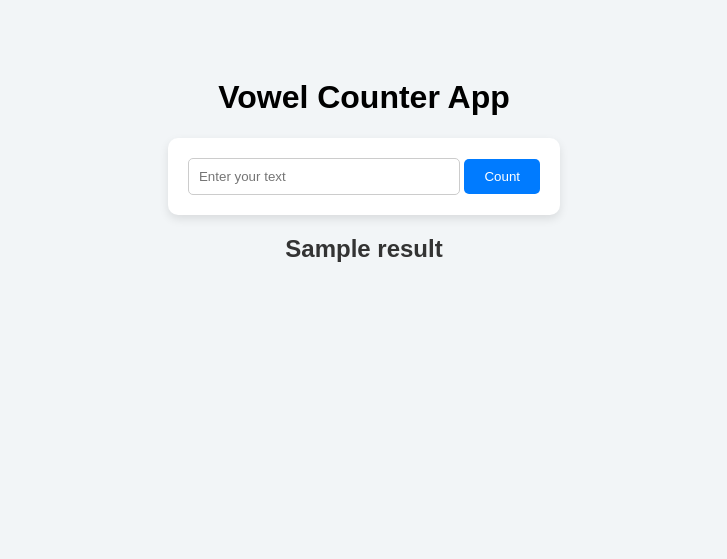
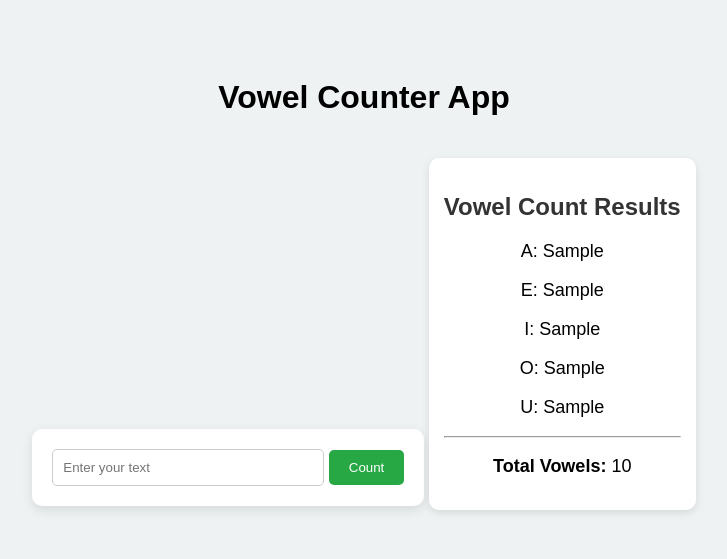
Before and after one commit to coderock1000/Find-the-Vowels, a Flask app: template templates/index.html in a window 1280 px wide. Shown: the top 559 px of the page, without its empty margins (276-1003 px from the left). Run offline with Flask 3, Linux system fonts and the light colour scheme; the template is opened without the code that fills it: most values are stand-ins (such as "Sample title", 1, 10 or a date in 2020).

Commit message:
Improved version

```diff
--- a/main.py
+++ b/main.py
@@ -7,9 +7,17 @@ def count_vowels():
     result = None
     if request.method == 'POST':
         text = request.form['text']
-        vowels = 'aeiouAEIOU'
-        count = sum(1 for char in text if char in vowels)
-        result = f'Number of vowels: {count}'
+        vowels = 'aeiou'
+        counts = {v: text.lower().count(v) for v in vowels}
+        total = sum(counts.values())
+        result = {
+            'a': counts['a'],
+            'e': counts['e'],
+            'i': counts['i'],
+            'o': counts['o'],
+            'u': counts['u'],
+            'total': total
+        }
     return render_template('index.html', result=result)
 
 if __name__ == '__main__':
--- a/templates/index.html
+++ b/templates/index.html
@@ -8,7 +8,7 @@
     <style>
         body {
             font-family: Arial, sans-serif;
-            background-color: #f2f5f7;
+            background-color: #eef2f3;
             text-align: center;
             padding: 50px;
         }
@@ -18,7 +18,7 @@
             display: inline-block;
             padding: 20px;
             border-radius: 10px;
-            box-shadow: 0 4px 10px rgba(0, 0, 0, 0.1);
+            box-shadow: 0 4px 12px rgba(0, 0, 0, 0.1);
         }
 
         input[type="text"] {
@@ -29,7 +29,7 @@
         }
 
         button {
-            background-color: #007bff;
+            background-color: #28a745;
             color: white;
             border: none;
             padding: 10px 20px;
@@ -38,11 +38,24 @@
         }
 
         button:hover {
-            background-color: #0056b3;
+            background-color: #218838;
         }
 
         h2 {
             color: #333;
+        }
+
+        .result {
+            margin-top: 20px;
+            background: #fff;
+            display: inline-block;
+            padding: 15px;
+            border-radius: 10px;
+            box-shadow: 0 3px 8px rgba(0, 0, 0, 0.1);
+        }
+
+        .result p {
+            font-size: 18px;
         }
     </style>
 </head>
@@ -53,8 +66,18 @@
         <input type="text" name="text" placeholder="Enter your text" required>
         <button type="submit">Count</button>
     </form>
+
     {% if result %}
-    <h2>{{ result }}</h2>
+    <div class="result">
+        <h2>Vowel Count Results</h2>
+        <p>A: {{ result.a }}</p>
+        <p>E: {{ result.e }}</p>
+        <p>I: {{ result.i }}</p>
+        <p>O: {{ result.o }}</p>
+        <p>U: {{ result.u }}</p>
+        <hr>
+        <p><b>Total Vowels:</b> {{ result.total }}</p>
+    </div>
     {% endif %}
 </body>
 
```
